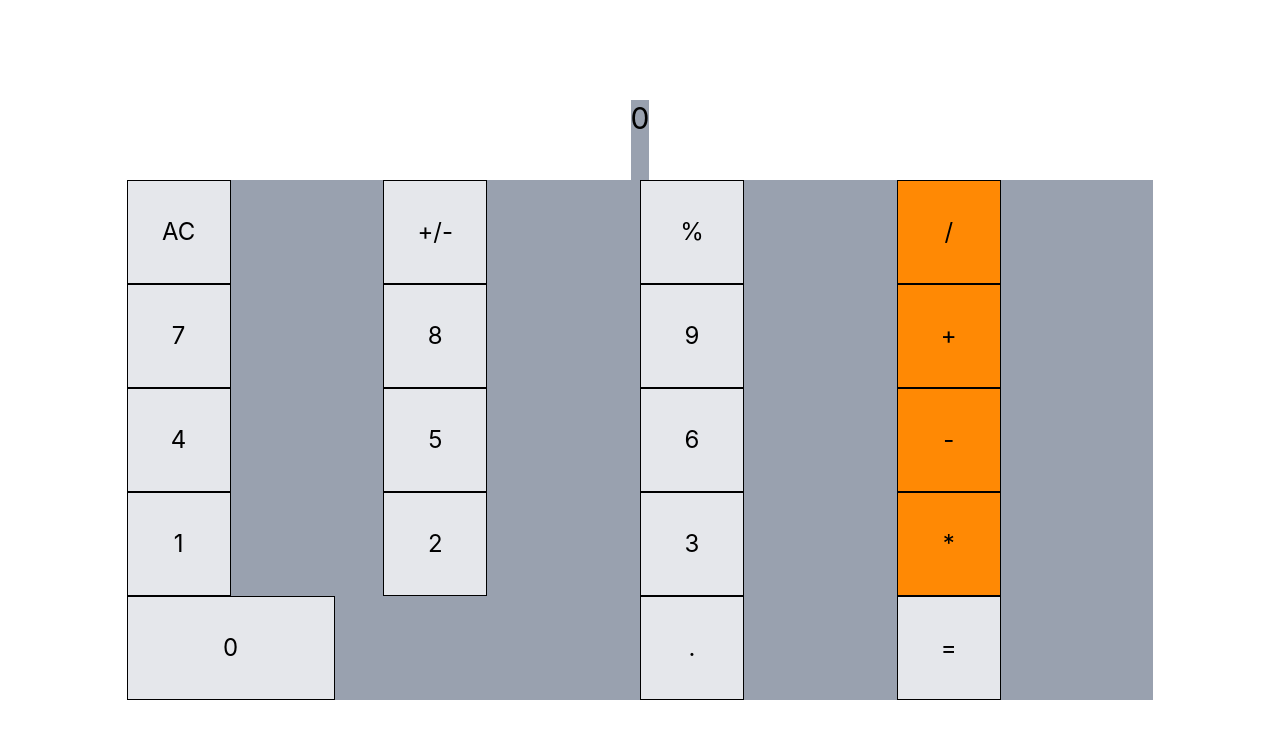
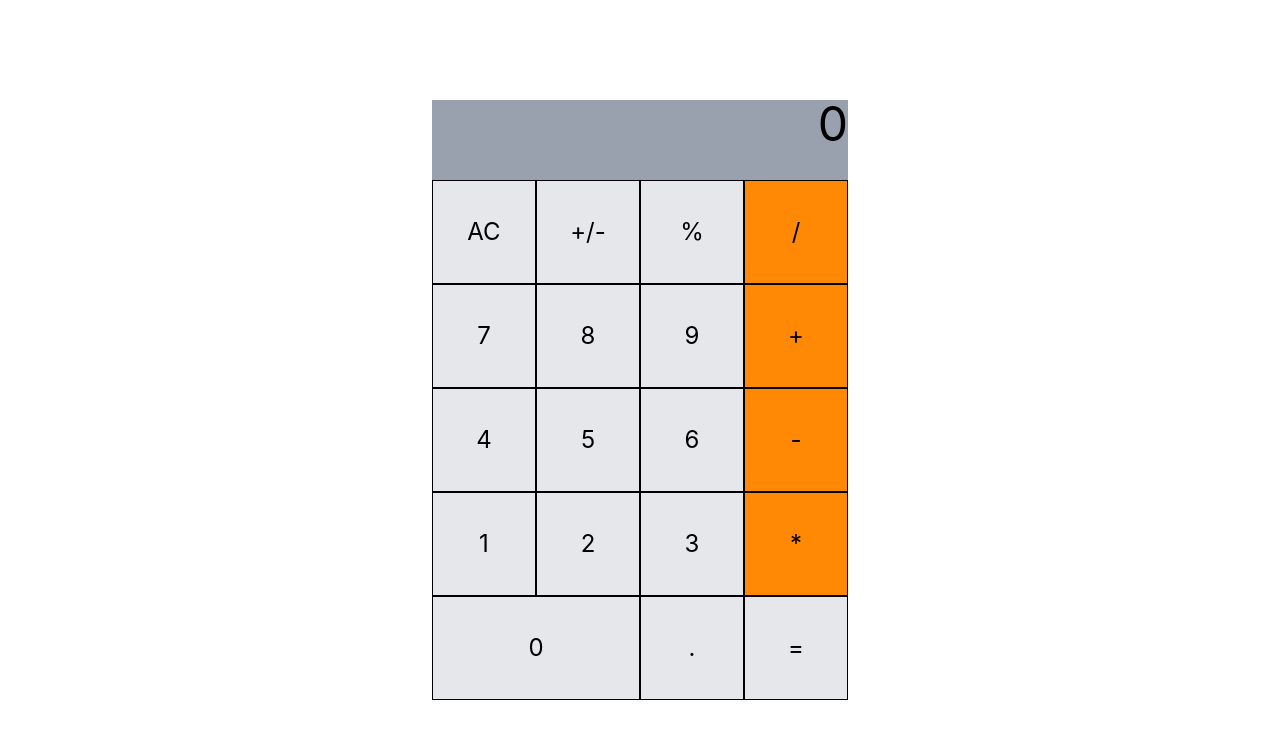
Before and after one commit to Zerro2003/Calcula, a React (Vite) app: page / in a window 1280 px wide. Shown: the top 738 px of the page. Built offline with nearby package versions, Linux system fonts and the light colour scheme.

Commit message:
feat: create Display component to render calculator output with leading zero handling

```diff
--- a/src/comps/Display.tsx
+++ b/src/comps/Display.tsx
@@ -1,7 +1,9 @@
-export default function Display(prop: { num: string }) {
+export default function Display({ num }: { num: string }) {
   return (
-    <div className="h-20 mx-[31.5rem] bg-gray-400 text-3xl text-right">
-      {prop.num}
+    <div className="h-20 bg-gray-400 text-5xl text-right">
+      {num.length > 1 && num[0] === "0" && num[1] !== "."
+        ? num.slice(1)
+        : num || "0"}
     </div>
   );
 }
```
